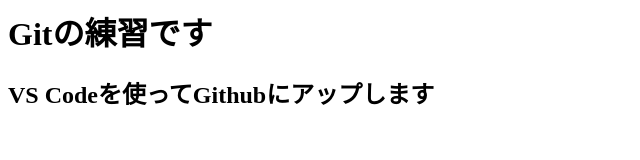
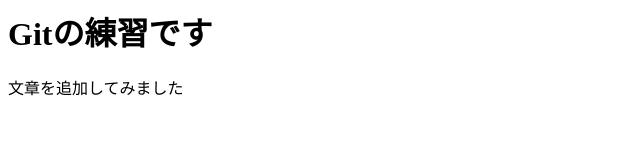
Before and after one commit to shimotmk/my-git-folder, a plain HTML site: page index.html in a window 1280 px wide. Shown: the whole page, without its empty margins (0-640 px from the left). Drawn offline with Linux system fonts and the light colour scheme.

Commit message:
h2テキストの削除、文章を追加

```diff
--- a/index.html
+++ b/index.html
@@ -1,2 +1,3 @@
 <h1>Gitの練習です</h1>
-<h2>VS Codeを使ってGithubにアップします</h2>
+
+<p>文章を追加してみました</p>
```
